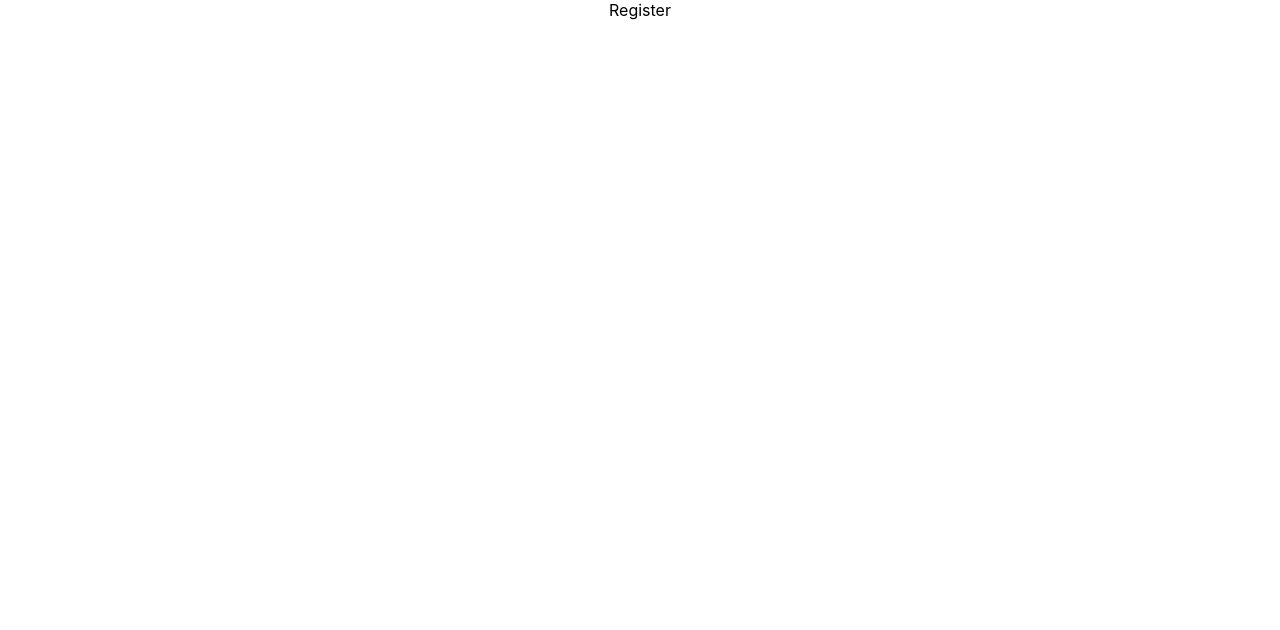
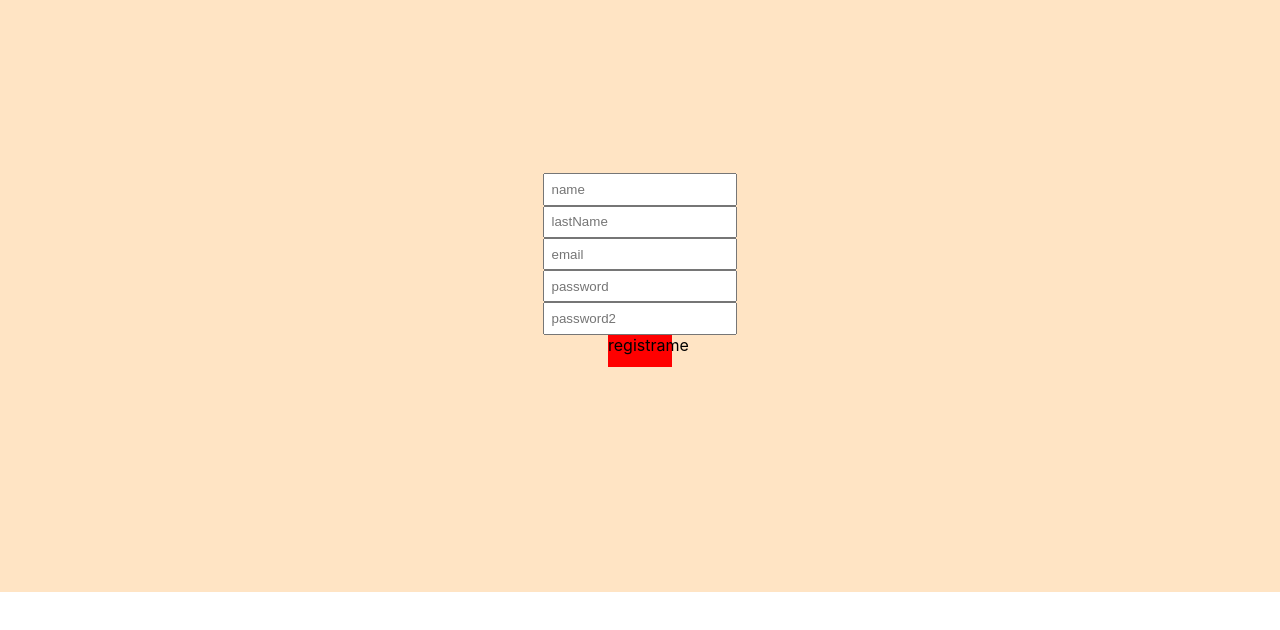
Before and after one commit to parra1996/prueba_ECIGLOGISTICA_front, a React (Create React App) app: page /register in a window 1280 px wide. Shown: the top 630 px of the page. Built offline with nearby package versions, Linux system fonts and the light colour scheme.

Commit message:
feat: vista de registro y su funcion basica realizada

```diff
--- a/src/containers/login/login.jsx
+++ b/src/containers/login/login.jsx
@@ -1,4 +1,5 @@
 import React from 'react';
+import './login.css'
 
 const Login = () => {
      return (
--- a/src/containers/register/register.css
+++ b/src/containers/register/register.css
@@ -0,0 +1,18 @@
+.register {
+    display: flex;
+    flex-direction: column;
+    justify-content: center;
+    align-items: center;
+
+    height: 37em;
+    width: 100vw;
+
+    background-color: bisque;
+}
+
+.boton {
+    height: 2em;
+    width: 4em;
+
+    background-color: red;
+}
--- a/src/containers/register/register.jsx
+++ b/src/containers/register/register.jsx
@@ -1,9 +1,88 @@
-import React from 'react';
+import axios from 'axios';
+import React, { useState } from 'react';
+import { useNavigate } from 'react-router-dom';
+import { checkError } from '../../tools';
+import './register.css';
 
 const Register = () => {
+
+    const navigate = useNavigate();
+
+    const [datosUsuario, setDatosUsuario] = useState({
+        name: "", lastName: "",  email: "",
+        password: "", password2: "",
+    });
+
+    const [msgError, setMsgError] = useState("");
+
+    const registrame = async () => {
+
+        setMsgError("");
+        let error = "";
+
+        let arrayCampos = Object.entries(datosUsuario);
+
+        if (datosUsuario.password !== datosUsuario.password2) {
+
+            return (setMsgError("Los dos contraseñas deben de coincidir"));
+
+        } else {
+            setMsgError("");
+        }
+
+        for (let elemento of arrayCampos) {
+            error = checkError(elemento[0], elemento[1]);
+
+            if (error !== "ok") {
+                setMsgError(error);
+                return;
+            };
+        };
+        let body = {
+            name: datosUsuario.name,
+            lastName: datosUsuario.lastName,
+            email: datosUsuario.email,
+            password: datosUsuario.password,
+        }
+        try {
+
+            let resultado = await axios.post("http://localhost:5000/users/register", body);
+
+            if (resultado.data.error) {
+
+                setMsgError(resultado.data.error);
+
+            } else {
+               console.log("te has registrado con exito")
+            }
+
+            setTimeout(() => {
+                navigate('/login');
+            }, 3000);
+
+        } catch (error) {
+            console.log(error);
+        }
+    }
+
+    const rellenarDatos = (e) => {
+        setDatosUsuario({
+            ...datosUsuario,
+            [e.target.name]: e.target.value
+        })
+    };
+
     return (
-        <div className=''>
-            Register
+        <div className='register'>
+            <input  style={{ padding: '.5em' }} name="name" placeholder="name" onChange={(e) => { rellenarDatos(e) }}/>
+            <input  style={{ padding: '.5em' }} name="lastName" placeholder="lastName" onChange={(e) => { rellenarDatos(e) }}/>
+            <input  style={{ padding: '.5em' }} name="email" placeholder="email" onChange={(e) => { rellenarDatos(e) }}/>
+            <input  style={{ padding: '.5em' }} name="password" placeholder="password" onChange={(e) => { rellenarDatos(e) }}/>
+            <input  style={{ padding: '.5em' }} name="password2" placeholder="password2" onChange={(e) => { rellenarDatos(e) }}/>
+            <div className='boton' onClick={() => registrame()}>
+                registrame
+            </div> <br />
+            <p> {msgError} </p>
         </div>
     )
 }
--- /dev/null
+++ b/src/tools.js
@@ -0,0 +1,32 @@
+export const checkError = (type, value) => {
+
+
+    switch (type) {
+
+        case 'email':
+
+            if (!/^[a-zA-Z0-9.!#$%&'*+/=?^_`{|}~-]+@[a-zA-Z0-9](?:[a-zA-Z0-9-]{0,61}[a-zA-Z0-9])?(?:\.[a-zA-Z0-9](?:[a-zA-Z0-9-]{0,61}[a-zA-Z0-9])?)*$/.test(value)) {
+
+                return "Introduce a valid email";
+            } else {
+                return "ok";
+            };
+
+        // case 'password':
+        //     if (! /^(?=.*[a-z])(?=.*[A-Z])(?=.*[0-9])(?=.*[!@#\$%\^&\*])(?=.{6,})/.test(value)) {
+        //         return "La contraseña debe contener almenos 6 caracteres, una letra mayuscula, una minuscula, un numero y un caracter especial";
+        //     } else {
+        //         return "ok";
+        //     };
+
+        // case 'password2':
+        //         if (! /^(?=.*[a-z])(?=.*[A-Z])(?=.*[0-9])(?=.*[!@#\$%\^&\*])(?=.{6,})/.test(value)) {
+
+        //         return "the password must contain At least 6 characters and no more than 10, one digit and one lower case character"
+        //     } else {
+        //         return "ok";
+        //     };
+        default:
+            return "ok";
+    }
+};
```
